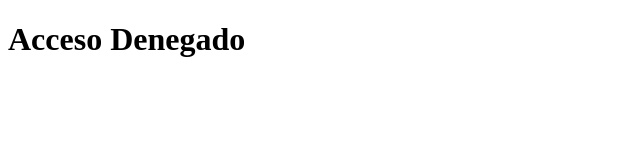
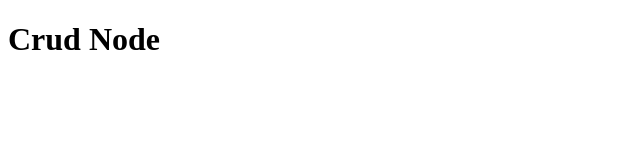
Before and after one commit to CodeBAou/CRUD-NODE-APUNTES, a website: page public/index.html in a window 1280 px wide. Shown: the whole page, without its empty margins (0-640 px from the left). Drawn offline with Linux system fonts and the light colour scheme.

Commit message:
cambios-nombre-archivos

```diff
--- a/public/index.html
+++ b/public/index.html
@@ -4,11 +4,11 @@
     <meta charset="UTF-8">
     <meta http-equiv="X-UA-Compatible" content="IE=edge">
     <meta name="viewport" content="width=device-width, initial-scale=1.0">
-    <title>Acceso denegado</title>
+    <title>Crud Node</title>
 </head>
 <body>
 
-    <h1>Acceso Denegado</h1>
+    <h1>Crud Node</h1>
 
 </body>
 </html>
```
Also changed, not shown: 1 other file.
